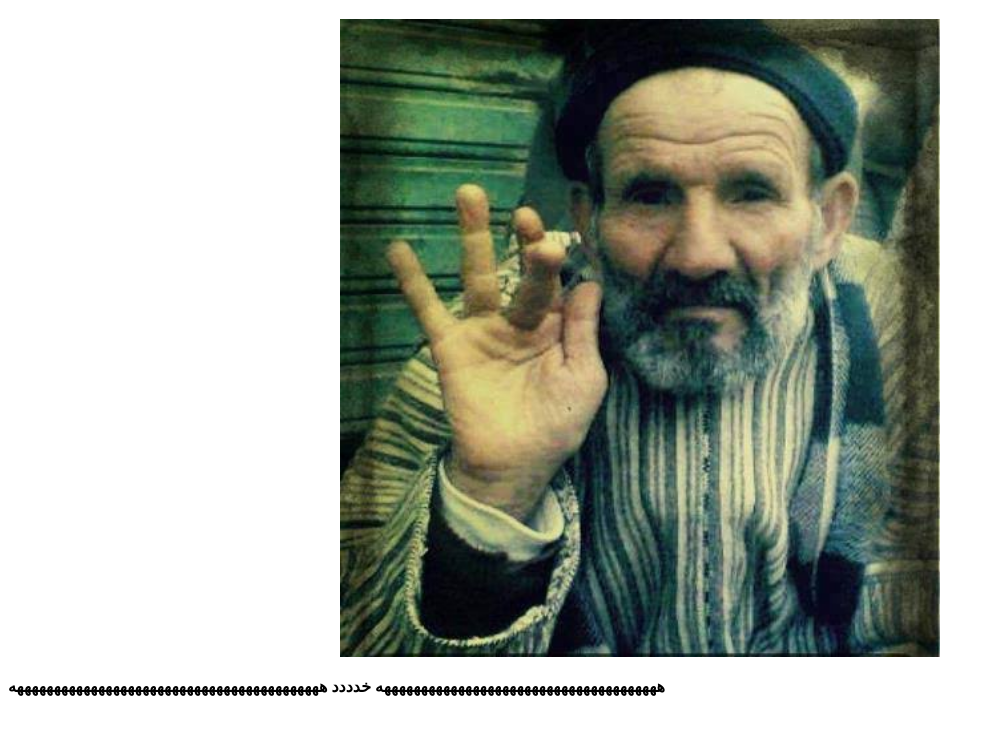
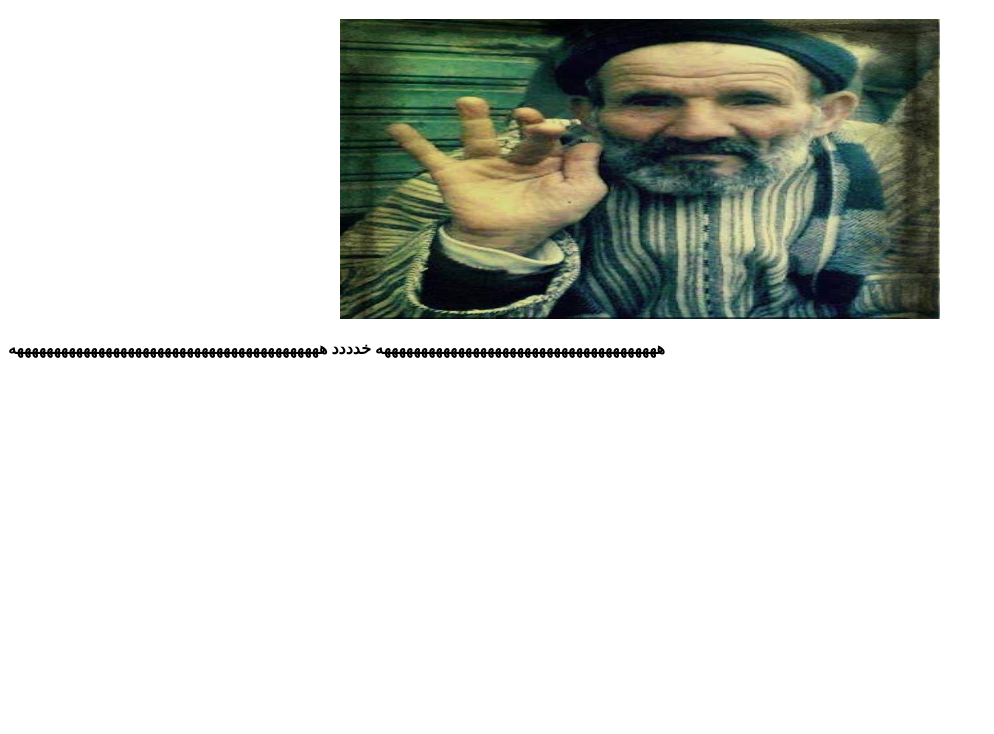
Before and after one commit to redmizeyad-bit/Computer-science-project, a plain HTML site: page page1.html in a window 1280 px wide. Shown: the part 62-796 px from the top of the page, without its empty margins (0-994 px from the left). Drawn offline with Linux system fonts and the light colour scheme.

Commit message:
Update page1.html

```diff
--- a/page1.html
+++ b/page1.html
@@ -7,7 +7,7 @@
 </head>
 <body>
     <center>
-    <img src="Z.jpg"style= "width:600px;hight:300px;"/>
+    <img src="Z.jpg" style="width:600px; height:300px;" />
     </center>
     <p><b>ههههههههههههههههههههههههههههههههههههههه خدددد ههههههههههههههههههههههههههههههههههههههههههه</b></p>
 </body>
```
